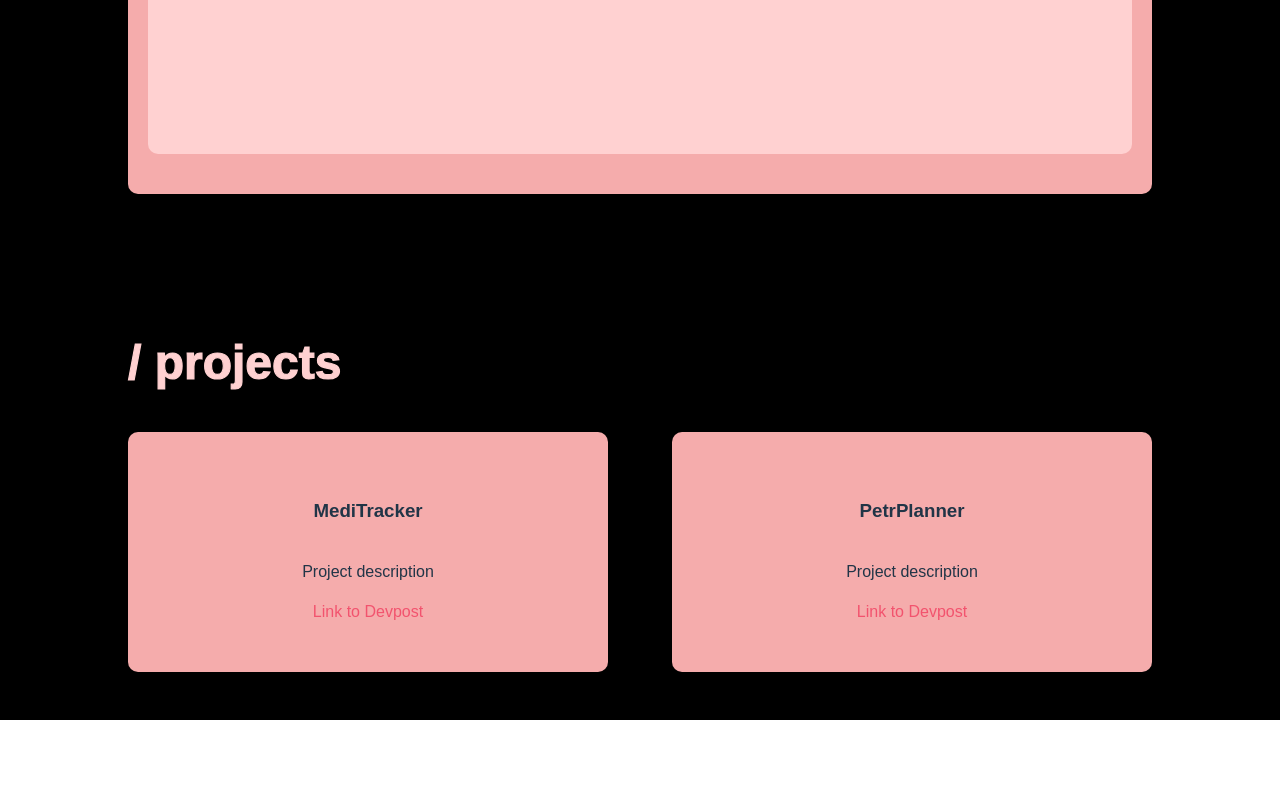
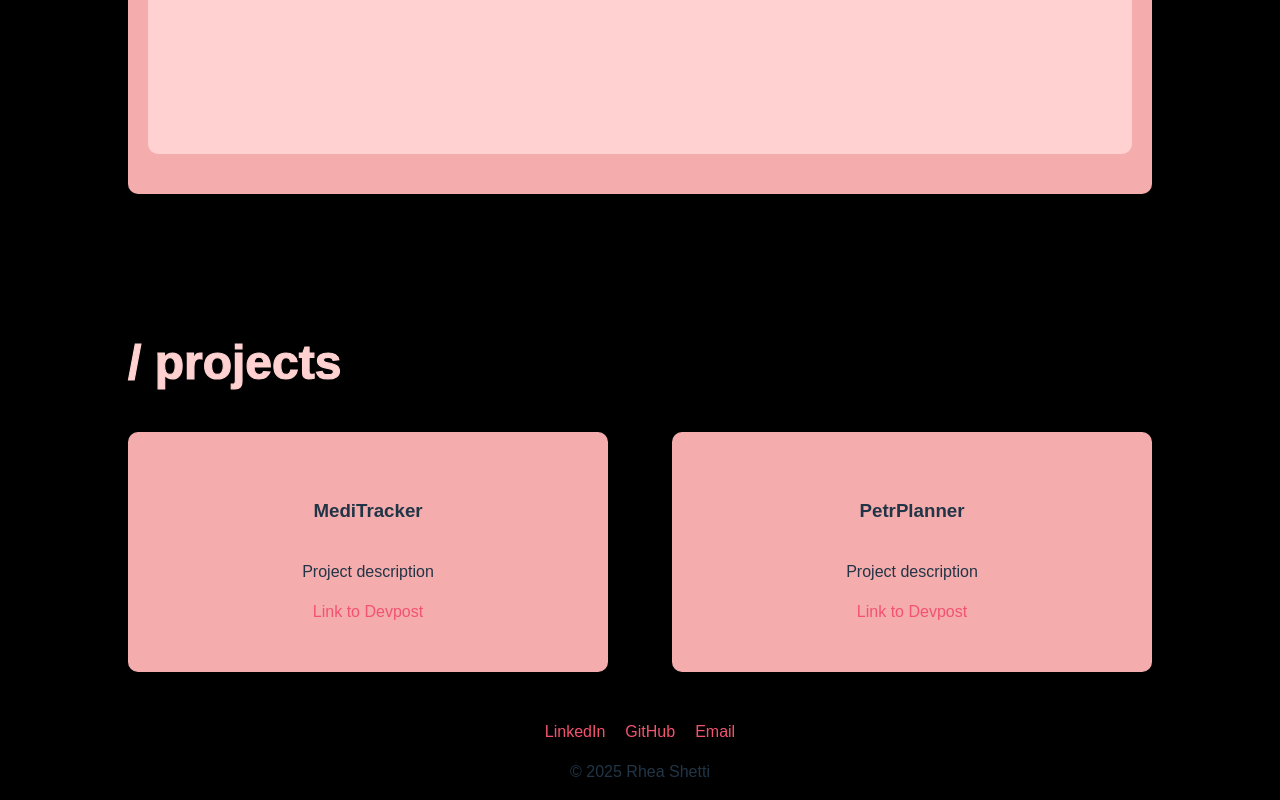
Before and after one commit to rheashetti/rheashetti, a React (Vite) app: page / in a window 1280 px wide. Shown: the part 1153-1953 px from the top of the page. Before the commit the page ends 1873 px from the top, so only its background shows below. Built offline with nearby package versions, Linux system fonts and the light colour scheme; a web font is replaced by a local one.

Commit message:
added footer skeleton

```diff
--- a/src/App.css
+++ b/src/App.css
@@ -32,3 +32,21 @@ body {
   font-size: 1.2rem;
   color: rgb(255, 209, 209);
 }
+
+.footer {
+  width: 100%;
+  height: 20%;
+  bottom: 0;
+  left: 0;
+  background-color: black;
+  position: relative;
+  display: flex;
+  flex-direction: column;
+  justify-content: center;
+  align-items: center;
+}
+
+.footer-links {
+  display: flex;
+  gap: 20px;
+}
--- a/src/App.tsx
+++ b/src/App.tsx
@@ -26,6 +26,14 @@ function App() {
         <Experience />
         <Projects />
       </div>
+      <div className="footer">
+        <div className="footer-links">
+          <a href="Link">LinkedIn</a>
+          <a href="Link">GitHub</a>
+          <a href="Link">Email</a>
+        </div>
+        <p>© 2025 Rhea Shetti</p>
+      </div>
     </>
   )
 }
```
